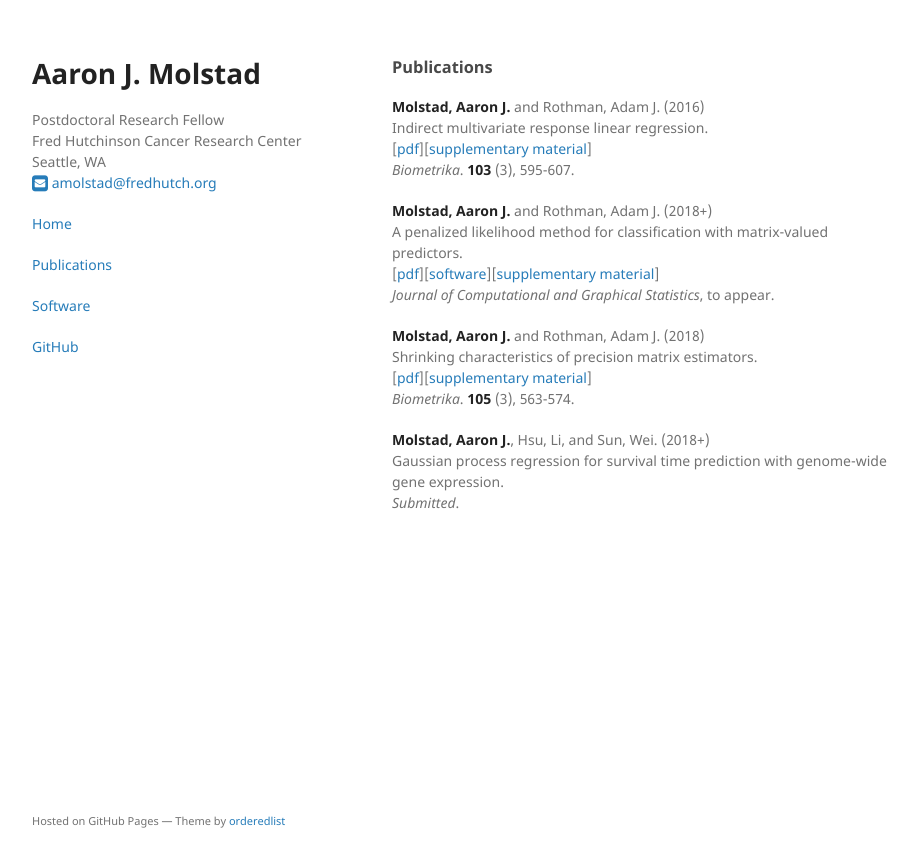
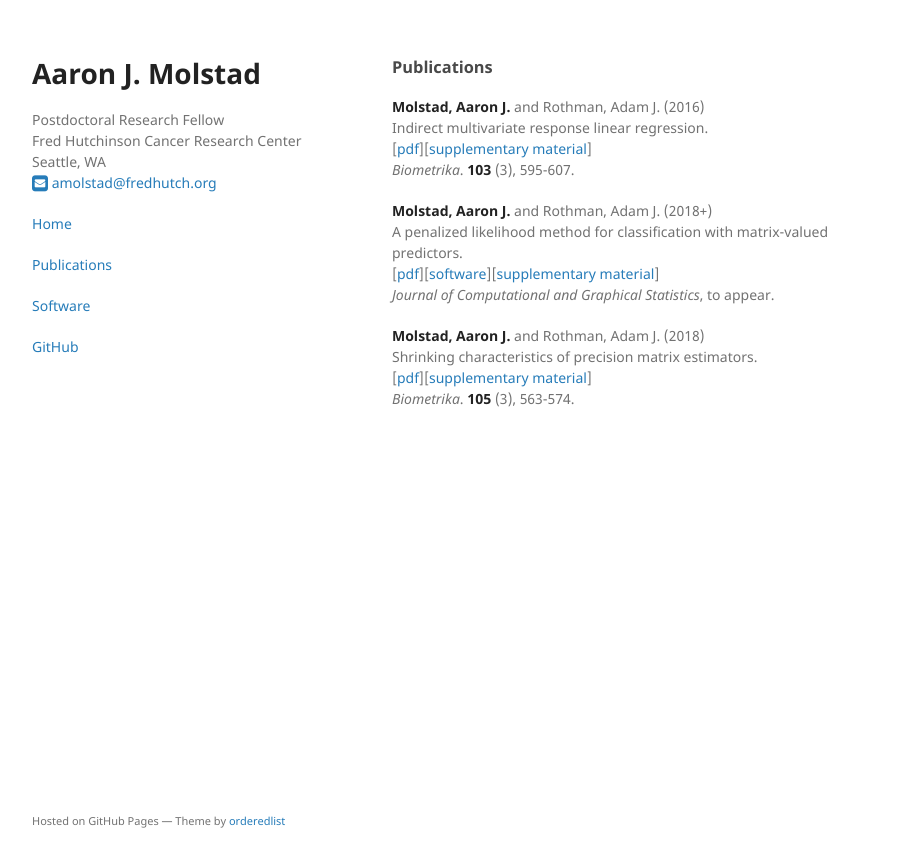
Before and after one commit to ajmolstad/ajmolstad.github.io, a Jekyll site: the page built from publications.md, in a window 1280 px wide. Shown: the top 867 px of the page, without its empty margins (178-1096 px from the left). Built offline with Jekyll 4.4.1, drawn with Linux system fonts in a browser that asks for light colours; our own code applies the rules of GitHub Pages for plain Markdown files.

Commit message:
Update publications.md

```diff
--- a/publications.md
+++ b/publications.md
@@ -17,7 +17,3 @@ A penalized likelihood method for classification with matrix-valued predictors.
 Shrinking characteristics of precision matrix estimators. <br>
 [[pdf](https://academic.oup.com/biomet/article/105/3/563/4994725?guestAccessKey=34dcd085-e992-4398-a8f9-a56cb3ac9207)][[supplementary material](https://academic.oup.com/biomet/article/105/3/563/4994725?guestAccessKey=34dcd085-e992-4398-a8f9-a56cb3ac9207#supplementary-data)]<br>
 *Biometrika*. **105** (3), 563-574. <br>
-
-**Molstad, Aaron J.**, Hsu, Li, and Sun, Wei. (2018+) <br>
-Gaussian process regression for survival time prediction with genome-wide gene expression. <br>
-*Submitted*.
```
